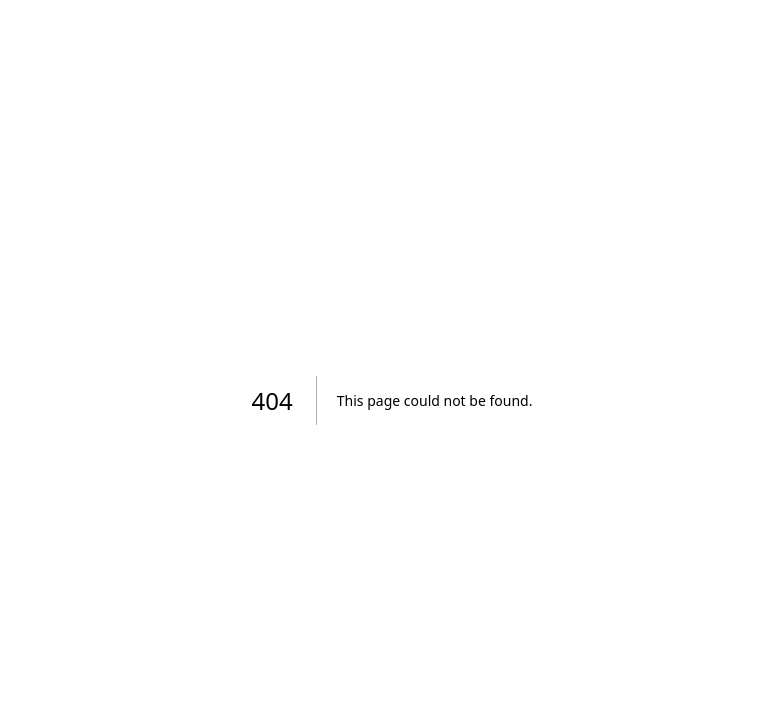
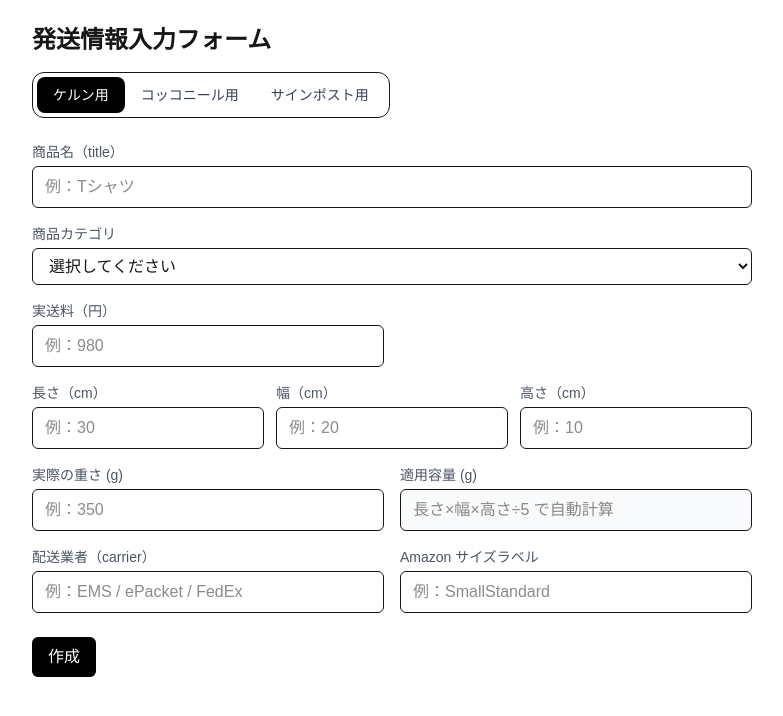
Before and after one commit to muu-ima/shipping-manager, a Next.js app: page /forms/new in a window 1280 px wide. Before the commit this address had no page. Shown: the top 716 px of the page, without its empty margins (248-1031 px from the left). Built offline with nearby package versions, Linux system fonts and the light colour scheme.

Commit message:
別フォーム作成

```diff
--- /dev/null
+++ b/src/app/forms/new/page.tsx
@@ -0,0 +1,31 @@
+// src/app/products/new/page.tsx
+'use client';
+
+import { useRouter } from 'next/navigation';
+import ProductForm from '@/components/ProductForm';
+
+// ProductForm の props から onSubmit の引数型を逆算
+type ProductFormProps = React.ComponentProps<typeof ProductForm>;
+type SubmitPayload = Parameters<NonNullable<ProductFormProps['onSubmit']>>[0];
+
+export default function NewProductPage() {
+  const router = useRouter();
+
+  const createProduct = async (values: SubmitPayload): Promise<void> => {
+    const res = await fetch('/api/products', {
+      method: 'POST',
+      headers: { 'Content-Type': 'application/json' },
+      body: JSON.stringify(values), // API側で title/meta 整形する方針に統一
+    });
+    if (!res.ok) throw new Error(`Failed to create product: ${res.status}`);
+    router.push('/products');
+    router.refresh();
+  };
+
+  return (
+    <main className="mx-auto max-w-3xl p-6">
+      <h1 className="text-2xl font-bold mb-4">発送情報入力フォーム</h1>
+      <ProductForm submitLabel="作成" onSubmit={createProduct} />
+    </main>
+  );
+}
--- a/src/app/products/page.tsx
+++ b/src/app/products/page.tsx
@@ -169,7 +169,7 @@ export default async function ProductsPage({
 
           {/* 子カテゴリ */}
           <fieldset>
-            <legend className="text-sm font-semibold mb-2">子カテゴリ</legend>
+            <legend className="text-sm font-semibold mb-2">商品カテゴリ</legend>
             <div className="flex flex-col gap-2">
               {[
                 { slug: 'game-console', label: 'game&console' },
```
